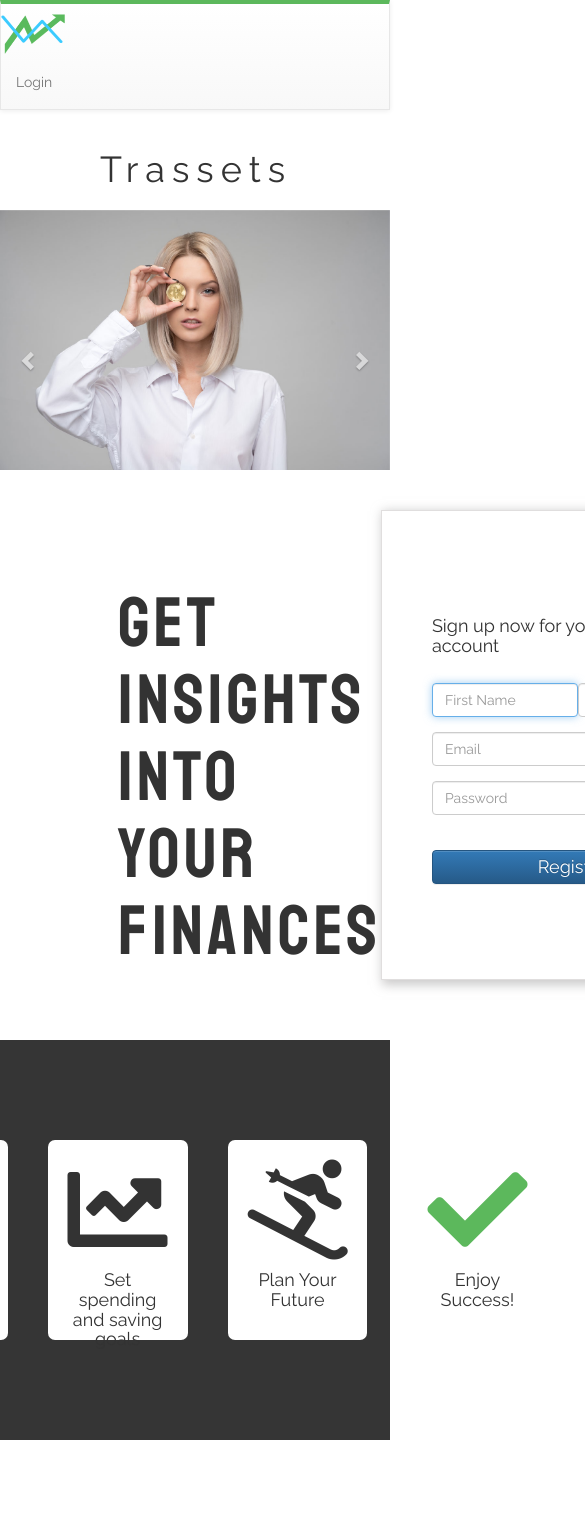
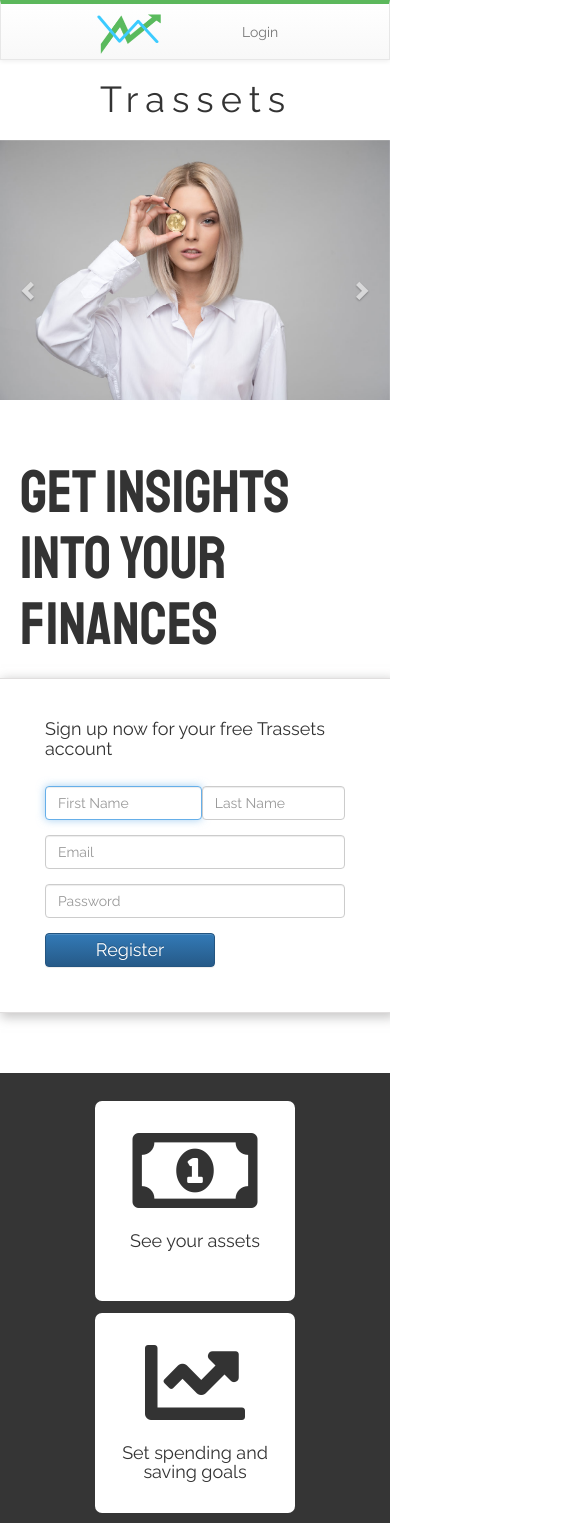
Before and after one commit to team-awesome99999/personal-finance, a React (Create React App) app: page /#/ in a window 390 px wide. Shown: the top 1523 px of the page, 585 px wide, since content can reach past the window. Before the commit the page ends 1440 px from the top, so only its background shows below. Built offline with nearby package versions, Linux system fonts and the light colour scheme; no server answers.

Commit message:
landing styled for mobile

```diff
--- a/src/Pages/Graphs/Graphs.js
+++ b/src/Pages/Graphs/Graphs.js
@@ -17,7 +17,6 @@ class Graphs extends Component {
     direction: null,
     total: '',
   }
-
   //grab two arrays from db
   //one is for account balance, other is for accountDate
 
--- a/src/Pages/Landing Page/LandingPage.css
+++ b/src/Pages/Landing Page/LandingPage.css
@@ -123,3 +123,42 @@
 .input-spacing {
   margin-right: 20px;
 }
+
+@media (max-width: 600px) {
+
+  .container {
+    display: flex;
+    justify-content: space-between;
+  }
+  .navbar {
+    margin-bottom: 0;
+  }
+  .landing-prompts, .icon-box {
+    flex-direction: column;
+    width: 100vw;
+    padding: 0px;
+  }
+  .prompt {
+    width: 100%;
+    font-size: 60px;
+    padding: 0 10px 10px 20px;
+    letter-spacing: 0;
+  }
+  .register-btn {
+    width: 170px;
+    margin-top: 0;
+  }
+  .signup-box {
+    padding: 30px 45px 45px 45px;
+    border-left: none;
+    border-right: none;
+  }
+  .icon-box {
+    align-items: center;
+    padding-top: 20px;
+    padding-bottom: 20px;
+  }
+  .icon-square {
+    margin: 8px 0 4px 0;
+  }
+}
--- a/src/Pages/NewUser/NewUser.css
+++ b/src/Pages/NewUser/NewUser.css
@@ -17,7 +17,7 @@
 
 .happyman {
   margin-top: 40px;
-  height: 700px;
+  height: 500px;
   border-radius: 5px;
   box-shadow: 3px 3px 11px 0px rgba(189,189,189,0.65);
 }
```
